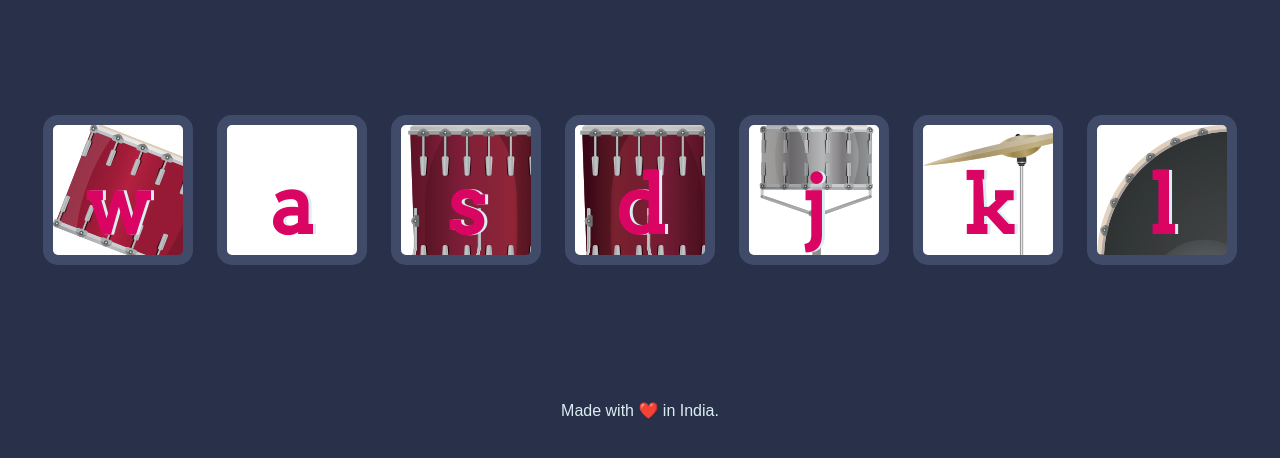
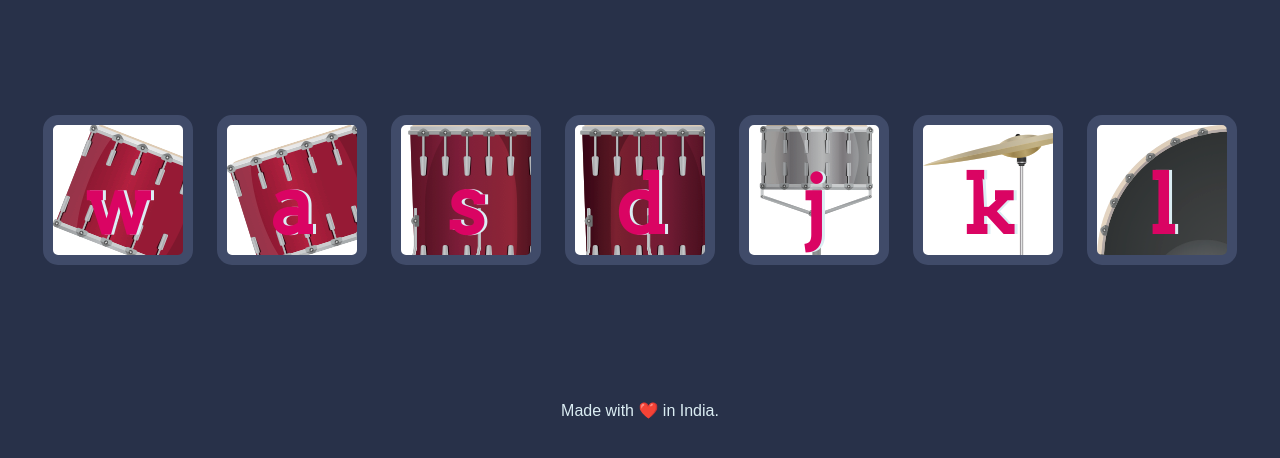
Before and after one commit to mickey1710/DRUM-KIT, a plain HTML site: page index.html in a window 1280 px wide. Shown: the part 174-632 px from the top of the page. Drawn offline with Linux system fonts and the light colour scheme; the site is published under a folder, as on GitHub Pages, so addresses that start at the root find nothing.

Commit message:
Update styles.css

```diff
--- a/styles.css
+++ b/styles.css
@@ -21,7 +21,7 @@ footer {
 
 }
 
-.a {background-image:url("/tom2.png");
+.a {background-image:url("tom2.png");
 
 }
 
```
